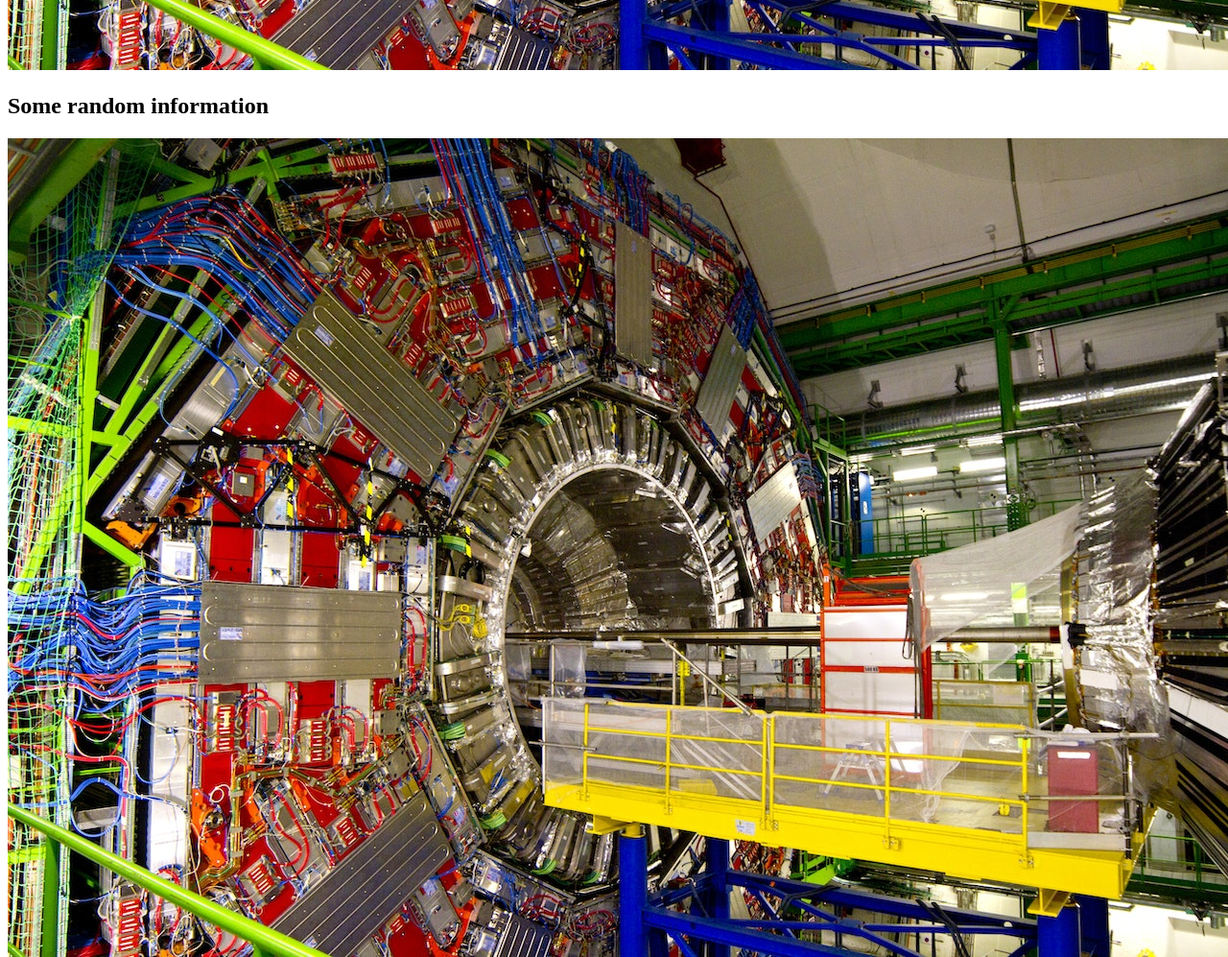
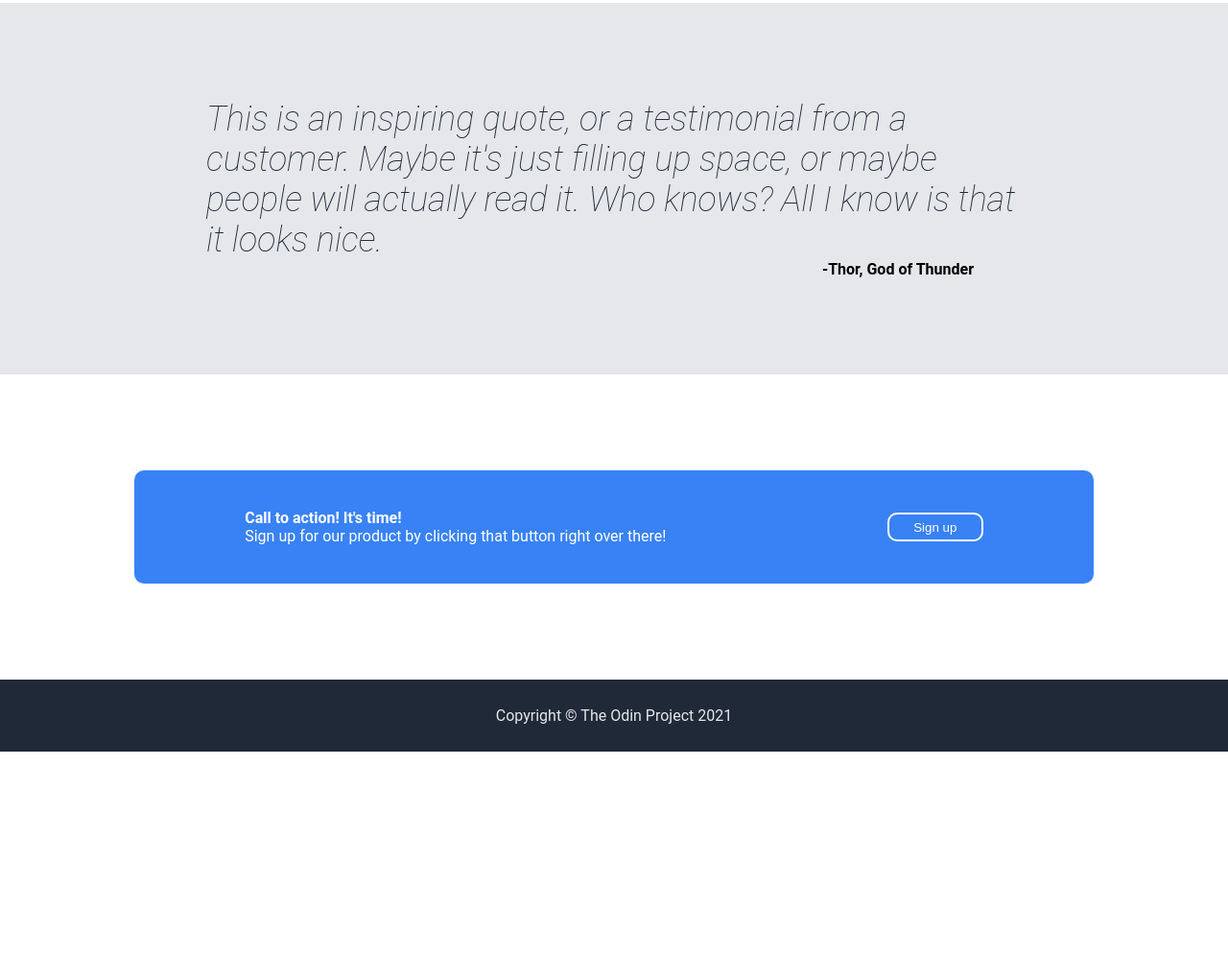
Before and after one commit to JonChong98/odin-landing-page, a plain HTML site: page index.html in a window 1280 px wide. Shown: the part 1011-2008 px from the top of the page at 96% size. After the commit the page ends 1794 px from the top, so only its background shows below. Drawn offline with Linux system fonts and the light colour scheme.

Commit message:
Add css content

```diff
--- a/index.html
+++ b/index.html
@@ -5,19 +5,18 @@
     <meta charset="UTF-8">
     <meta http-equiv="X-UA-Compatible" content="IE=edge">
     <meta name="viewport" content="width=device-width, initial-scale=1.0">
+    <link rel="stylesheet" href="./style.css">
     <title>odin-landing-page</title>
 </head>
 
 <body>
     <div class="header">
         <div class="header-logo">Header Logo</div>
-        <div class="right-links">
         <ul>
             <li><a href="./index.html">header link one</a></li>
             <li><a href="./index.html">header link two</a></li>
             <li><a href="./index.html">header link three</a></li>
         </ul>
-        </div>
     </div>
 
     <div class="body">
@@ -33,32 +32,39 @@
         <div class="box2">
             <h2>Some random information</h2>
             <div class="box2-cells">
-                <div class="box2-cell1 cell">
+                <div class="cell">
                     <img src="./images/hadron-collider.jpg">
                     <p>this is some subtext under an illustration or image</p>
                 </div>
-                <div class="box2-cell2 cell">
+                <div class="cell">
                     <img src="./images/hadron-collider.jpg">
                     <p>this is some subtext under an illustration or image</p>
                 </div>
-                <div class="box2-cell3 cell">
+                <div class="cell">
                     <img src="./images/hadron-collider.jpg">
                     <p>this is some subtext under an illustration or image</p>
                 </div>
-                <div class="box2-cell4 cell">
+                <div class="cell">
                     <img src="./images/hadron-collider.jpg">
                     <p>this is some subtext under an illustration or image</p>
                 </div>
             </div>
         </div>
         <div class="box3">
-            <h3>This is an inspiring quote, or a testimonial from a customer. Maybe it's just filling up space, or maybe
-                people will actually read it. Who knows? All I know is that it looks nice.</h3>
+            <div class="box3-content">
+                <h3><em>This is an inspiring quote, or a testimonial from a customer. Maybe it's just filling up space,
+                        or
+                        maybe
+                        people will actually read it. Who knows? All I know is that it looks nice.</em></h3>
                 <p>-Thor, God of Thunder</p>
+            </div>
         </div>
         <div class="box4">
             <div class="box4-prompt">
-                <div class="box4-prompt-text"></div>
+                <div class="box4-prompt-text">
+                    <h4>Call to action! It's time!</h4>
+                    <p>Sign up for our product by clicking that button right over there!</p>
+                </div>
                 <button>Sign up</button>
             </div>
         </div>
--- a/style.css
+++ b/style.css
@@ -0,0 +1,182 @@
+img {
+    width: 150px;
+    height: auto;
+}
+
+body {
+    margin: 0;
+    padding: 0;
+    font-family: "Roboto", sans-serif;
+}
+
+ul {
+    display: flex;
+    list-style: none;
+    gap: 25px;
+}
+
+a {
+    text-decoration: none;
+    color: #E5E7EB;
+    font-size: 18px;
+}
+
+.header {
+    display: flex;
+    background-color: #1F2937;
+    color: #F9FAF8;
+    justify-content: space-around;
+    align-items: center;
+}
+
+.header-logo {
+    font-size: 24px;
+    font-weight: bold;
+}
+
+.body {
+    display: flex;
+    flex-direction: column;
+}
+
+.box1 {
+    display: flex;
+    background-color: #1F2937;
+    justify-content: space-evenly;
+    align-items: center;
+    padding: 100px 0px;
+}
+
+.box1-content {
+    width: 450px;
+}
+
+.box1-content h1 {
+    font-size: 48px;
+    font-weight: bolder;
+    color: #F9FAF8;
+}
+
+.box1-content p {
+    font-size: 18px;
+    color: #E5E7EB;
+}
+
+.box1-content button {
+    background-color: #3882F6;
+    border-radius: 5px;
+    border: 0px solid;
+    height: 40px;
+    width: 120px;
+    font-size: 18px;
+    color: #E5E7EB
+}
+
+.box1 img {
+    width: 450px;
+    height: auto;
+}
+
+.box2 {
+    display: flex;
+    flex-direction: column;
+    align-items: center;
+    padding-top: 20px;
+    padding-bottom: 80px;
+}
+
+.box2 h2 {
+    padding-bottom: 20px;
+    font-size: 36px;
+    font-weight: bolder;
+    color: #1F2937;
+}
+
+.box2-cells {
+    display: flex;
+    gap: 50px;
+}
+
+.box2-cells .cell {
+    width: 200px;
+    text-align: center;
+}
+
+.box2-cells .cell img {
+    width: 190px;
+    height: auto;
+    border: 5px solid #3882F6;
+    border-radius: 15px;
+}
+
+.box2-cells .cell p {
+    font-size: 18px;
+    color: #1F2937;
+}
+
+.box3 {
+    display: flex;
+    justify-content: center;
+    background-color: #E5E7EB;
+}
+
+.box3-content {
+    width: 850px;
+    display: flex;
+    flex-direction: column;
+    padding: 100px 0px;
+}
+
+.box3-content h3 {
+    font-size: 36px;
+    color: #1F2937;
+    font-weight: 100;
+    margin: 0px;
+}
+
+.box3-content p {
+    margin: 0px;
+    align-self: flex-end;
+    padding-right: 50px;
+    font-weight: bold;
+}
+
+.box4 {
+    display: flex;
+    justify-content: center;
+    align-items: center;
+    padding: 100px 0px;
+}
+
+.box4-prompt {
+    width: 1000px;
+    background-color: #3882F6;
+    display: flex;
+    justify-content: space-around;
+    align-items: center;
+    padding: 40px 0px;
+    border-radius: 10px;
+}
+
+.box4-prompt-text * {
+    margin: 0px;
+    color: white;
+}
+
+.box4-prompt button {
+    background-color: #3882F6;
+    color: white;
+    height: 30px;
+    width: 100px;
+    border-radius: 10px;
+    border: 2px solid white;
+}
+
+.footer {
+    display: flex;
+    justify-content: center;
+    align-items: center;
+    height: 75px;
+    background: #1F2937;
+    color: #E5E7EB;
+}
```
Lines whose indentation alone changed are shown as unchanged.
